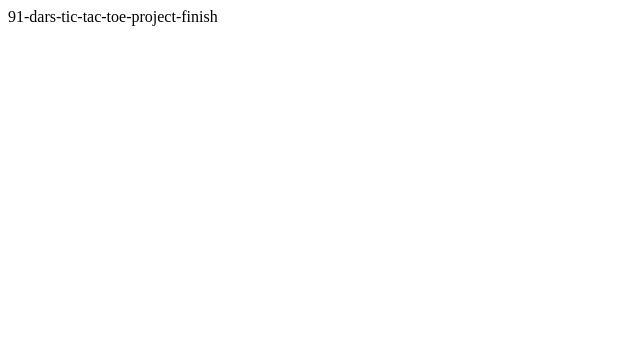
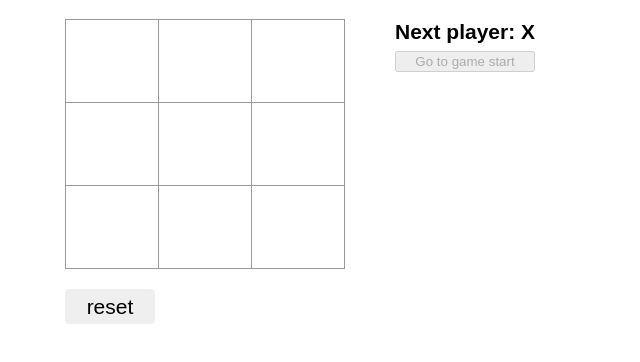
Before and after one commit to ArmirMirafzal/Armir-react-js-8-modul, a React (Create React App) app: page / in a window 1280 px wide. Shown: the top 362 px of the page, without its empty margins (0-640 px from the left). Built offline with nearby package versions, Linux system fonts and the light colour scheme; the HTML template or start-up script is replaced by a standard one.

Commit message:
loyiha bitishiga azgina qoldi ( style )

```diff
--- a/package.json
+++ b/package.json
@@ -13,6 +13,7 @@
     "react": "^18.2.0",
     "react-dom": "^18.2.0",
     "react-scripts": "5.0.1",
+    "sass": "^1.63.6",
     "typescript": "^4.9.5",
     "web-vitals": "^2.1.4"
   },
--- a/src/App.tsx
+++ b/src/App.tsx
@@ -1,13 +1,105 @@
-import React, { Component } from 'react'
+import { Component } from "react";
+import { Board, Histories } from "./components";
 
+import cls from "./app.module.scss";
 
+type Player = "X" | "O";
 
-export default class App extends Component {
-  render() {
-    return (
-      <div>
-        91-dars-tic-tac-toe-project-finish
-      </div>
-    )
-  }
+type TBoard = (Player | null)[];
+
+export interface AppState {
+	board: TBoard;
+	histories: TBoard[];
+	nextPlayer: Player;
+	winner?: Player;
+	currentIdx: number;
 }
+
+export default class App extends Component<{}, AppState> {
+	constructor(props = {}) {
+		super(props);
+		this.state = JSON.parse(localStorage.getItem("state")!) || {
+			board: new Array(9).fill(null),
+			histories: [new Array(9).fill(null)],
+			nextPlayer: "X",
+			currentIdx: 0,
+		};
+	}
+
+	setStateStorage: typeof this.setState = (state) => {
+		this.setState(state, () => {
+			localStorage.setItem("state", JSON.stringify(this.state));
+		});
+	};
+
+	checkWinner = (board: TBoard) => {
+		const winningPositions = [
+			[0, 1, 2],
+			[3, 4, 5],
+			[6, 7, 8],
+			[0, 3, 6],
+			[1, 4, 7],
+			[2, 5, 8],
+			[0, 4, 8],
+			[2, 4, 6],
+		];
+
+		for (let i = 0; i < winningPositions.length; i++) {
+			const [x, y, z] = winningPositions[i];
+
+			if (board[x] && board[x] === board[y] && board[y] === board[z]) {
+				return board[x];
+			}
+		}
+	};
+
+	handleCell = (idx: number) => {
+		let { nextPlayer, histories, currentIdx } = this.state;
+		const board = [...this.state.board];
+
+		if (this.checkWinner(board) || board[idx]) return;
+		board[idx] = nextPlayer;
+		nextPlayer = nextPlayer === "X" ? "O" : "X";
+
+		this.setStateStorage({
+			board,
+			nextPlayer,
+			histories: [...histories.splice(0, currentIdx + 1), board],
+			currentIdx: currentIdx + 1,
+		});
+	};
+
+	handleHistory = (idx: number) => {
+		const { histories } = this.state;
+		const board = [...histories[idx]];
+
+		this.setStateStorage({ board, currentIdx: idx });
+	};
+
+	handleReset = () => {
+		localStorage.removeItem("state");
+		this.setState({
+			board: new Array(9).fill(null),
+			histories: [new Array(9).fill(null)],
+			nextPlayer: "X",
+			currentIdx: 0,
+		});
+	};
+
+	render() {
+		const { board, nextPlayer, histories, currentIdx, winner } = this.state;
+
+		return (
+			<main className={cls.container}>
+				<Board board={board} onCell={this.handleCell} onReset={this.handleReset} />
+				<Histories
+					onHistory={this.handleHistory}
+					winner={winner}
+					currentIdx={currentIdx}
+					nextPlayer={nextPlayer}
+					histories={histories}
+				/>
+			</main>
+		);
+	}
+}
--- /dev/null
+++ b/src/app.module.scss
@@ -0,0 +1,19 @@
+body {
+	margin: 0;
+	padding: 0;
+}
+
+.container {
+	display: flex;
+	align-items: flex-start;
+	justify-content: center;
+	width: 600px;
+	margin-top: 20px;
+	gap: 130px;
+	font: 14px Century Gothic, Futura, sans-serif;
+
+	h2 {
+		margin: 0;
+		margin-bottom: 7px;
+	}
+}
--- /dev/null
+++ b/src/components/board/board.module.scss
@@ -0,0 +1,35 @@
+.board {
+	display: grid;
+ grid-template-columns: repeat(3,1fr);
+ grid-template-rows: repeat(3,1fr);
+ width: 200px;
+ height: 200px;
+
+	.cell {
+		background: #fff;
+		border: 1px solid #999;
+		float: left;
+		font-size: 34px;
+		font-weight: 700;
+		height: 84px;
+		line-height: 34px;
+		margin-right: -1px;
+		margin-top: -1px;
+		padding: 0;
+		text-align: center;
+		width: 94px;
+  user-select: none;
+	}
+
+ .reset{
+  width: 90px;
+  height: 35px;
+  display: grid;
+  place-content: center;
+  margin-top: 20px;
+  font-size: 21px;
+  border-radius: 4px;
+  border: none;
+  cursor: pointer;
+ }
+}
--- /dev/null
+++ b/src/components/board/board.tsx
@@ -0,0 +1,20 @@
+import { AppState } from "../../App";
+import cls from "./board.module.scss";
+
+export interface BoardProps extends Pick<AppState, "board"> {
+	onCell: (idx: number) => void;
+	onReset: () => void;
+}
+
+export default function Board({ board, onCell, onReset }: BoardProps) {
+	return (
+		<div className={cls.board}>
+			{board.map((board, idx) => (
+				<button key={idx} onClick={() => onCell(idx)} className={cls.cell}>
+					{board}
+				</button>
+			))}
+			<button className={cls.reset} onClick={onReset}>reset</button>
+		</div>
+	);
+}
--- /dev/null
+++ b/src/components/board/index.ts
@@ -0,0 +1 @@
+export { default } from "./board"
--- /dev/null
+++ b/src/components/histories/histories.module.scss
@@ -0,0 +1,4 @@
+.histories{
+ display: flex;
+ flex-direction: column;
+}
--- /dev/null
+++ b/src/components/histories/histories.tsx
@@ -0,0 +1,29 @@
+import { AppState } from "../../App";
+
+import cls from "./histories.module.scss";
+
+interface HistoriesProps
+	extends Pick<AppState, "histories" | "nextPlayer" | "currentIdx" | "winner"> {
+	onHistory: (idx: number) => void;
+}
+
+export default function Histories({
+	nextPlayer,
+	histories,
+	currentIdx,
+	winner,
+	onHistory,
+}: HistoriesProps) {
+	return (
+		<div className="ms-2">
+			<h2>{winner ? `Winner ${winner}` : `Next player: ${nextPlayer}`}</h2>
+			<div className={cls.histories} style={{ gap: 2 }}>
+				{histories.map((h, idx) => (
+					<button key={idx} onClick={() => onHistory(idx)} disabled={currentIdx === idx}>
+						Go to {idx ? `move #${idx}` : "game start"}
+					</button>
+				))}
+			</div>
+		</div>
+	);
+}
--- /dev/null
+++ b/src/components/histories/index.ts
@@ -0,0 +1 @@
+export { default } from "./histories"
--- /dev/null
+++ b/src/components/index.ts
@@ -0,0 +1,2 @@
+export { default as Board } from "./board";
+export { default as Histories } from "./histories";
```
Also changed, not shown: 2 other files (tests, documents, lock files or other folders).
